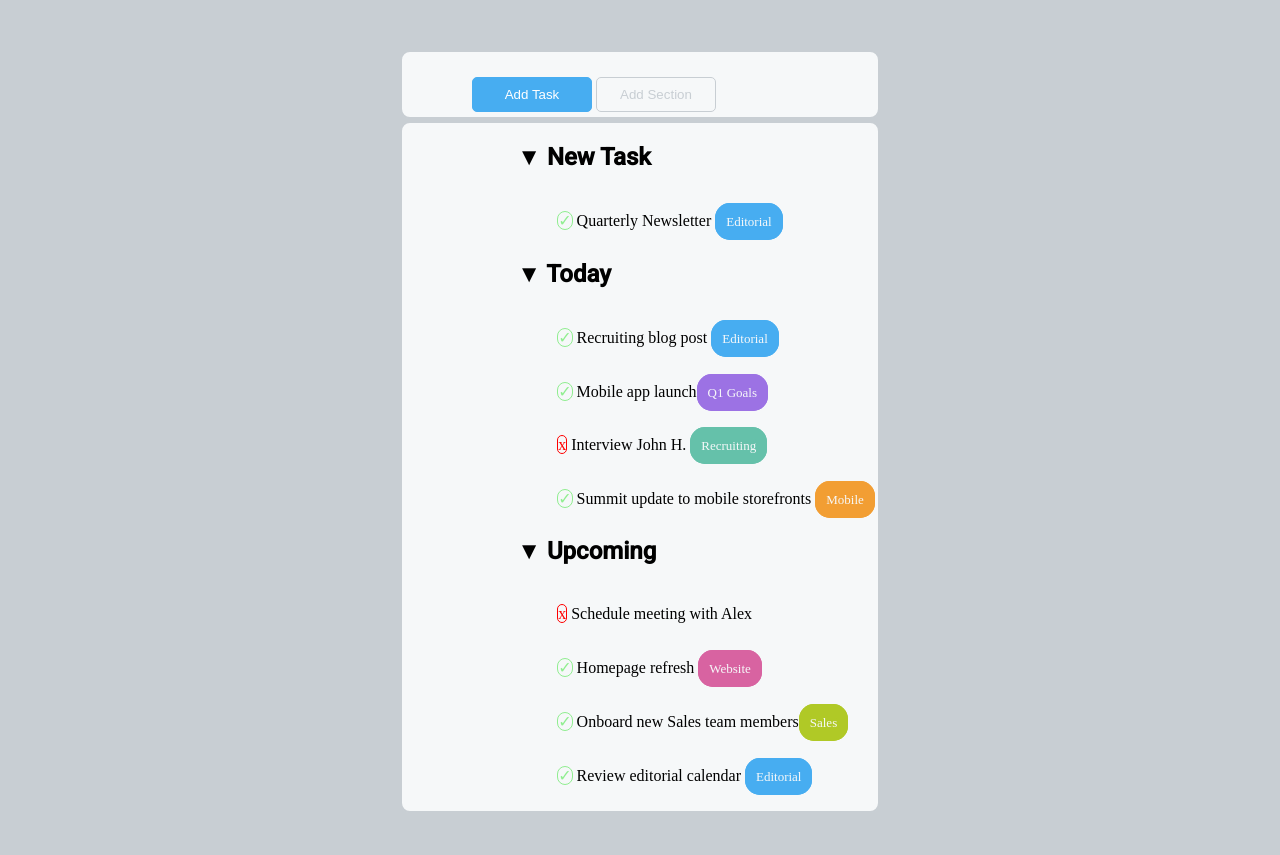
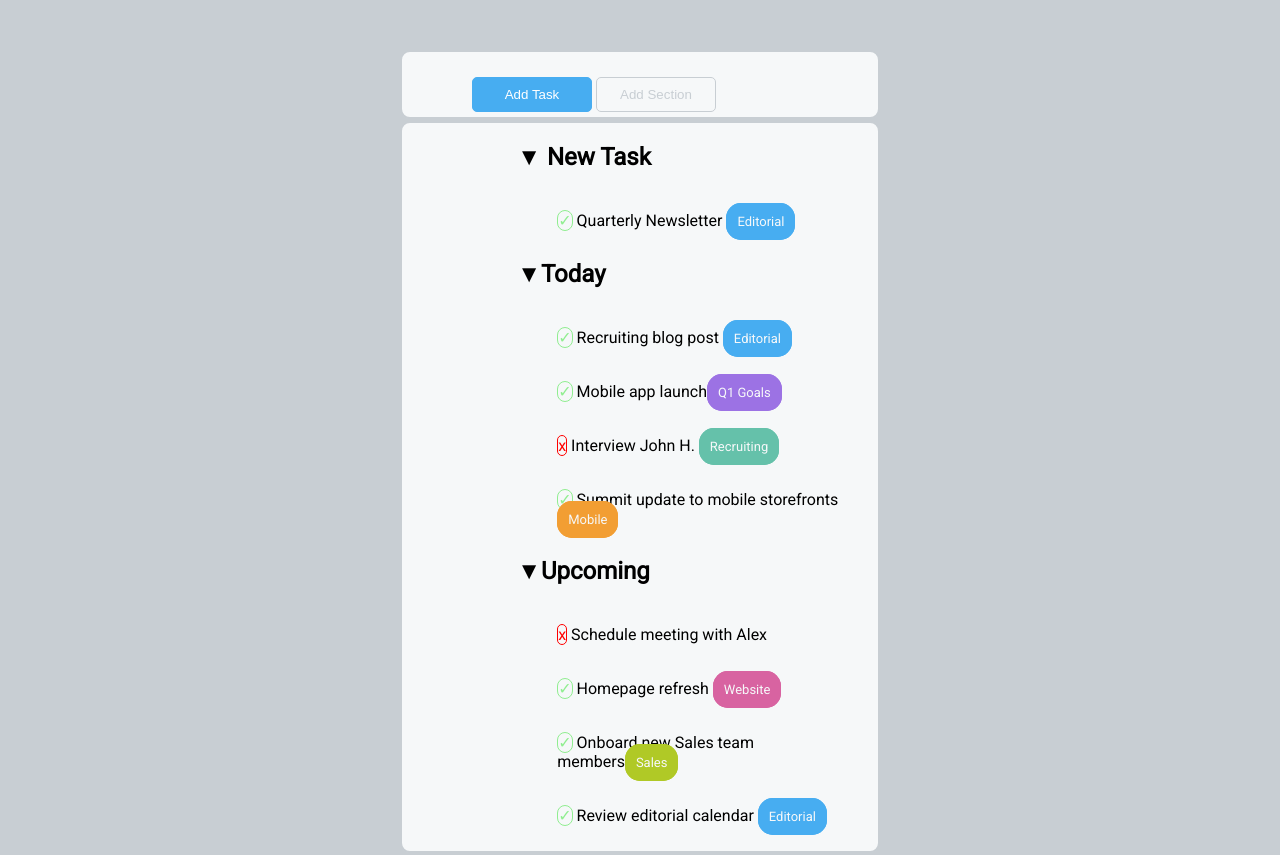
Before and after one commit to LeoSallu/html-css-toboolist, a plain HTML site: page index.html in a window 1280 px wide. Shown: the part 81-936 px from the top of the page. Before the commit the page ends 896 px from the top, so only its background shows below. Drawn offline with Linux system fonts and the light colour scheme.

Commit message:
Fix finali

```diff
--- a/css/style.css
+++ b/css/style.css
@@ -90,7 +90,6 @@ header {
     color: red;
     border: solid 1px red;
     border-radius: 9px;
-
 }
 
 .liste {
@@ -109,11 +108,12 @@ header {
 
 /* Box affiancati al elenco */
 
-#space {
+.space {
     padding-top: 20px;
     padding-bottom: 10px;
+    font-family: 'Roboto', sans-serif;
+
 }
-
 .editorial {
     background-color: #47ADF1;
     color: #F6F8F9;
--- a/index.html
+++ b/index.html
@@ -8,7 +8,8 @@
     <title>Toboolist</title>
     <link rel="preconnect" href="https://fonts.googleapis.com">
     <link rel="preconnect" href="https://fonts.gstatic.com" crossorigin>
-    <link href="https://fonts.googleapis.com/css2?family=Roboto:wght@500&display=swap" rel="stylesheet">
+    <link href="https://fonts.googleapis.com/css2?family=Roboto&display=swap" rel="stylesheet">
+
     <link rel="stylesheet" href="/css/style.css">
 </head>
 
@@ -35,33 +36,33 @@
         <!-- Elenchi -->
         <div id="sezioni">
             <section class="Task">
-                <h2 class="fontr">&#9660 New Task</h2>
+                <h2 class="fontr"> &#9660 New Task</h2>
                 <ul class="liste">
-                    <li class="check" id="space"> Quarterly Newsletter <span class="editorial">Editorial</span></li>
+                    <li class="check space"> Quarterly Newsletter <span class="editorial">Editorial</span></li>
                 </ul>
 
             </section>
 
             <section class="Today">
-                <h2 class="fontr">&#9660 Today</h2>
+                <h2 class="fontr"> &#9660Today</h2>
                 <ul class="liste">
-                    <li class="check" id="space"> Recruiting blog post <span class="editorial">Editorial</span></li>
-                    <li class="check" id="space"> Mobile app launch<span class="q1goals">Q1 Goals</span></li>
-                    <li class="cross" id="space"> Interview John H. <span class="recruiting">Recruiting</span></li>
-                    <li class="check" id="space"> Summit update to mobile storefronts <span class="mobile">Mobile</span>
+                    <li class="check space"> Recruiting blog post <span class="editorial">Editorial</span></li>
+                    <li class="check space"> Mobile app launch<span class="q1goals">Q1 Goals</span></li>
+                    <li class="cross space"> Interview John H. <span class="recruiting">Recruiting</span></li>
+                    <li class="check space"> Summit update to mobile storefronts <span class="mobile">Mobile</span>
                     </li>
                 </ul>
 
             </section>
 
             <section class="Upcoming">
-                <h2 class="fontr">&#9660 Upcoming</h2>
+                <h2 class="fontr"> &#9660Upcoming</h2>
 
                 <ul class="liste">
-                    <li class="cross" id="space"> Schedule meeting with Alex</li>
-                    <li class="check" id="space"> Homepage refresh <span class="website">Website</span></li>
-                    <li class="check" id="space"> Onboard new Sales team members<span class="sales">Sales</span></li>
-                    <li class="check" id="space"> Review editorial calendar <span class="editorial">Editorial</span>
+                    <li class="cross space"> Schedule meeting with Alex</li>
+                    <li class="check space"> Homepage refresh <span class="website">Website</span></li>
+                    <li class="check space"> Onboard new Sales team members<span class="sales">Sales</span></li>
+                    <li class="check space"> Review editorial calendar <span class="editorial">Editorial</span>
                     </li>
                 </ul>
                 <!-- Elenchi -->
```
